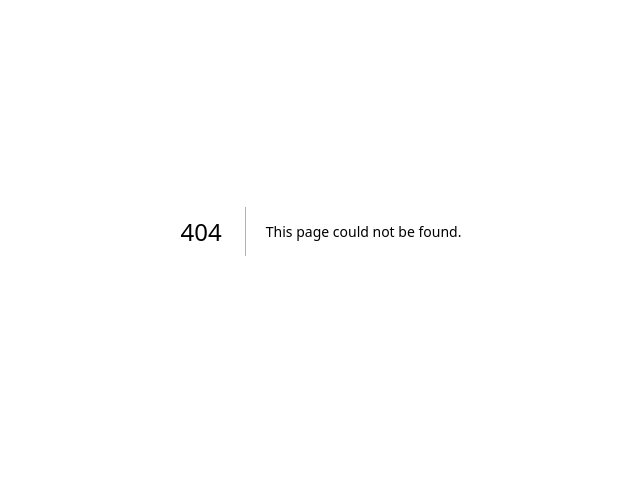
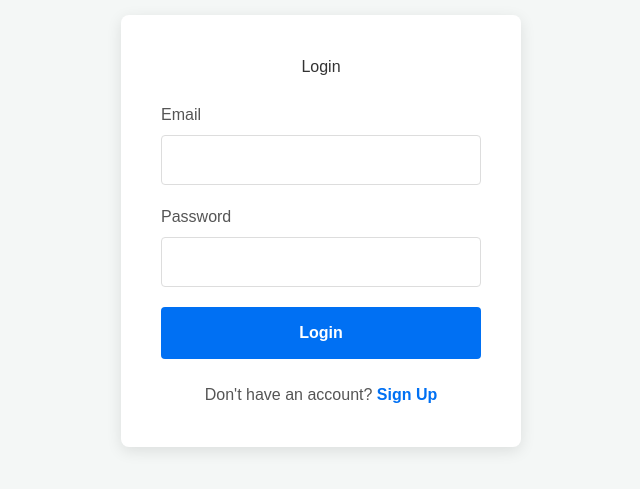
Before and after one commit to jakkaphat1/assignment-similarity-checker, a Next.js app in the folder frontend/: page /login in a window 1280 px wide. Before the commit this address had no page. Shown: the part 169-658 px from the top of the page, without its empty margins (319-959 px from the left). Built offline with nearby package versions, Linux system fonts and the light colour scheme.

Commit message:
Create Login , Signup page for frontend

```diff
--- /dev/null
+++ b/frontend/src/app/login/login.module.css
@@ -0,0 +1,89 @@
+/* app/login/login.module.css */
+.container {
+  display: flex;
+  justify-content: center;
+  align-items: center;
+  min-height: 100vh;
+  background-color: #f4f7f6;
+}
+
+.form {
+  background: white;
+  padding: 2.5rem;
+  border-radius: 8px;
+  box-shadow: 0 4px 15px rgba(0, 0, 0, 0.1);
+  width: 100%;
+  max-width: 400px;
+  text-align: center;
+}
+
+.form h1 {
+  margin-bottom: 1.5rem;
+  color: #333;
+}
+
+.inputGroup {
+  margin-bottom: 1.25rem;
+  text-align: left;
+}
+
+.inputGroup label {
+  display: block;
+  margin-bottom: 0.5rem;
+  font-weight: 500;
+  color: #555;
+}
+
+.input {
+  width: 100%;
+  padding: 0.75rem;
+  border: 1px solid #ddd;
+  border-radius: 4px;
+  font-size: 1rem;
+}
+
+.input:focus {
+  outline: none;
+  border-color: #0070f3;
+}
+
+.button {
+  width: 100%;
+  padding: 0.85rem;
+  border: none;
+  border-radius: 4px;
+  background-color: #0070f3;
+  color: white;
+  font-size: 1rem;
+  font-weight: 600;
+  cursor: pointer;
+}
+
+.button:disabled {
+  background-color: #a9d3f8;
+  cursor: not-allowed;
+}
+
+.error {
+  color: #d32f2f;
+  background-color: #ffebee;
+  padding: 0.75rem;
+  border-radius: 4px;
+  margin-bottom: 1.25rem;
+  border: 1px solid #d32f2f;
+}
+
+.signupLink {
+  margin-top: 1.5rem;
+  color: #555;
+}
+
+.signupLink a {
+  color: #0070f3;
+  text-decoration: none;
+  font-weight: 600;
+}
+
+.signupLink a:hover {
+  text-decoration: underline;
+}
--- /dev/null
+++ b/frontend/src/app/login/page.tsx
@@ -0,0 +1,94 @@
+"use client";
+
+import { useState, FormEvent } from "react";
+import { useRouter } from "next/navigation";
+import Link from "next/link";
+import styles from "./login.module.css";
+
+export default function LoginPage() {
+  const router = useRouter();
+  const [email, setEmail] = useState<string>("");
+  const [password, setPassword] = useState<string>("");
+  const [error, setError] = useState<string | null>(null);
+  const [isLoading, setIsLoading] = useState<boolean>(false);
+
+  const handleSubmit = async (event: FormEvent<HTMLFormElement>) => {
+    event.preventDefault();
+    setIsLoading(true);
+    setError(null);
+
+    try {
+      const response = await fetch("http://127.0.0.1:8000/auth/login", {
+        method: "POST",
+        headers: {
+          "Content-Type": "application/json",
+        },
+        body: JSON.stringify({ email, password }),
+      });
+
+      const data = await response.json();
+
+      if (!response.ok) {
+        throw new Error(data.detail || "Failed to login");
+      }
+
+
+      // เมื่อ Login สำเร็จ เราจะได้รับ access_token กลับมา
+      // เก็บ Token นี้ไว้ใน localStorage ของเบราว์เซอร์
+      if (data.access_token) {
+        localStorage.setItem("access_token", data.access_token);
+        alert("Login successful! Redirecting to dashboard...");
+        router.push("/dashboard");
+      } else {
+        throw new Error("Access token not found in response");
+      }
+
+    } catch (err: any) {
+      setError(err.message);
+    } finally {
+      setIsLoading(false);
+    }
+  };
+
+  return (
+    <div className={styles.container}>
+      <form onSubmit={handleSubmit} className={styles.form}>
+        <h1>Login</h1>
+
+        {error && <p className={styles.error}>{error}</p>}
+
+        <div className={styles.inputGroup}>
+          <label htmlFor="email">Email</label>
+          <input
+            id="email"
+            type="email"
+            value={email}
+            onChange={(e) => setEmail(e.target.value)}
+            required
+            className={styles.input}
+          />
+        </div>
+
+        <div className={styles.inputGroup}>
+          <label htmlFor="password">Password</label>
+          <input
+            id="password"
+            type="password"
+            value={password}
+            onChange={(e) => setPassword(e.target.value)}
+            required
+            className={styles.input}
+          />
+        </div>
+
+        <button type="submit" disabled={isLoading} className={styles.button}>
+          {isLoading ? "Logging In..." : "Login"}
+        </button>
+
+        <p className={styles.signupLink}>
+          Don't have an account? <Link href="/signup">Sign Up</Link>
+        </p>
+      </form>
+    </div>
+  );
+}
--- /dev/null
+++ b/frontend/src/app/signup/page.tsx
@@ -0,0 +1,85 @@
+"use client"; // บอก Next.js ว่านี่เป็น Client Component เพราะต้องมีการโต้ตอบกับผู้ใช้
+
+import { useState, FormEvent } from "react";
+import { useRouter } from "next/navigation";
+import styles from "./signup.module.css";
+
+export default function SignupPage(){
+  const router = useRouter();
+  const [email, setEmail] = useState<string>("");
+  const [password, setPassword] = useState<string>("");
+  const [error, setError] = useState<string | null>(null);
+  const [isLoading, setIsLoading] = useState<boolean>(false);
+
+  const handleSubmit = async (event: FormEvent<HTMLFormElement>) => {
+    event.preventDefault(); // ป้องกันไม่ให้หน้าเว็บรีเฟรชเอง
+    setIsLoading(true);
+    setError(null);
+
+    try {
+      // ส่ง Request ไปยัง FastAPI Backend
+      const response = await fetch("http://127.0.0.1:8000/auth/signup", {
+        method: "POST",
+        headers: {
+          "Content-Type": "application/json",
+        },
+        body: JSON.stringify({ email, password }),
+      });
+
+    const data = await response.json();
+
+          if (!response.ok) {
+        // ถ้า Backend ส่ง error กลับมา (เช่น status 400)
+        throw new Error(data.detail || "Something went wrong");
+      }
+
+      // ถ้าสมัครสมาชิกสำเร็จ
+      alert("Signup successful! Redirecting to login page");
+      router.push("/login"); // ไปยังหน้า Login
+
+      } catch (err: any) {
+      setError(err.message);
+    } finally {
+      setIsLoading(false);
+    }
+ };
+
+  return (
+    <div className={styles.container}>
+      <form onSubmit={handleSubmit} className={styles.form}>
+        <h1>Sign Up</h1>
+
+        {error && <p className={styles.error}>{error}</p>}
+
+        <div className={styles.inputGroup}>
+          <label htmlFor="email">Email</label>
+          <input
+            id="email"
+            type="email"
+            value={email}
+            onChange={(e) => setEmail(e.target.value)}
+            required
+            className={styles.input}
+          />
+        </div>
+
+        <div className={styles.inputGroup}>
+          <label htmlFor="password">Password</label>
+          <input
+            id="password"
+            type="password"
+            value={password}
+            onChange={(e) => setPassword(e.target.value)}
+            required
+            minLength={6}
+            className={styles.input}
+          />
+        </div>
+
+        <button type="submit" disabled={isLoading} className={styles.button}>
+          {isLoading ? "Signing Up..." : "Sign Up"}
+        </button>
+      </form>
+    </div>
+  );
+}
--- /dev/null
+++ b/frontend/src/app/signup/signup.module.css
@@ -0,0 +1,79 @@
+.container {
+  display: flex;
+  justify-content: center;
+  align-items: center;
+  min-height: 100vh;
+  background-color: #f4f7f6;
+}
+
+.form {
+  background: white;
+  padding: 2.5rem;
+  border-radius: 8px;
+  box-shadow: 0 4px 15px rgba(0, 0, 0, 0.1);
+  width: 100%;
+  max-width: 400px;
+  text-align: center;
+}
+
+.form h1 {
+  margin-bottom: 1.5rem;
+  color: #333;
+}
+
+.inputGroup {
+  margin-bottom: 1.25rem;
+  text-align: left;
+}
+
+.inputGroup label {
+  display: block;
+  margin-bottom: 0.5rem;
+  font-weight: 500;
+  color: #555;
+}
+
+.input {
+  width: 100%;
+  padding: 0.75rem;
+  border: 1px solid #ddd;
+  border-radius: 4px;
+  font-size: 1rem;
+  transition: border-color 0.2s;
+}
+
+.input:focus {
+  outline: none;
+  border-color: #0070f3;
+}
+
+.button {
+  width: 100%;
+  padding: 0.85rem;
+  border: none;
+  border-radius: 4px;
+  background-color: #0070f3;
+  color: white;
+  font-size: 1rem;
+  font-weight: 600;
+  cursor: pointer;
+  transition: background-color 0.2s;
+}
+
+.button:disabled {
+  background-color: #a9d3f8;
+  cursor: not-allowed;
+}
+
+.button:hover:not(:disabled) {
+  background-color: #005bb5;
+}
+
+.error {
+  color: #d32f2f;
+  background-color: #ffebee;
+  padding: 0.75rem;
+  border-radius: 4px;
+  margin-bottom: 1.25rem;
+  border: 1px solid #d32f2f;
+}
```
